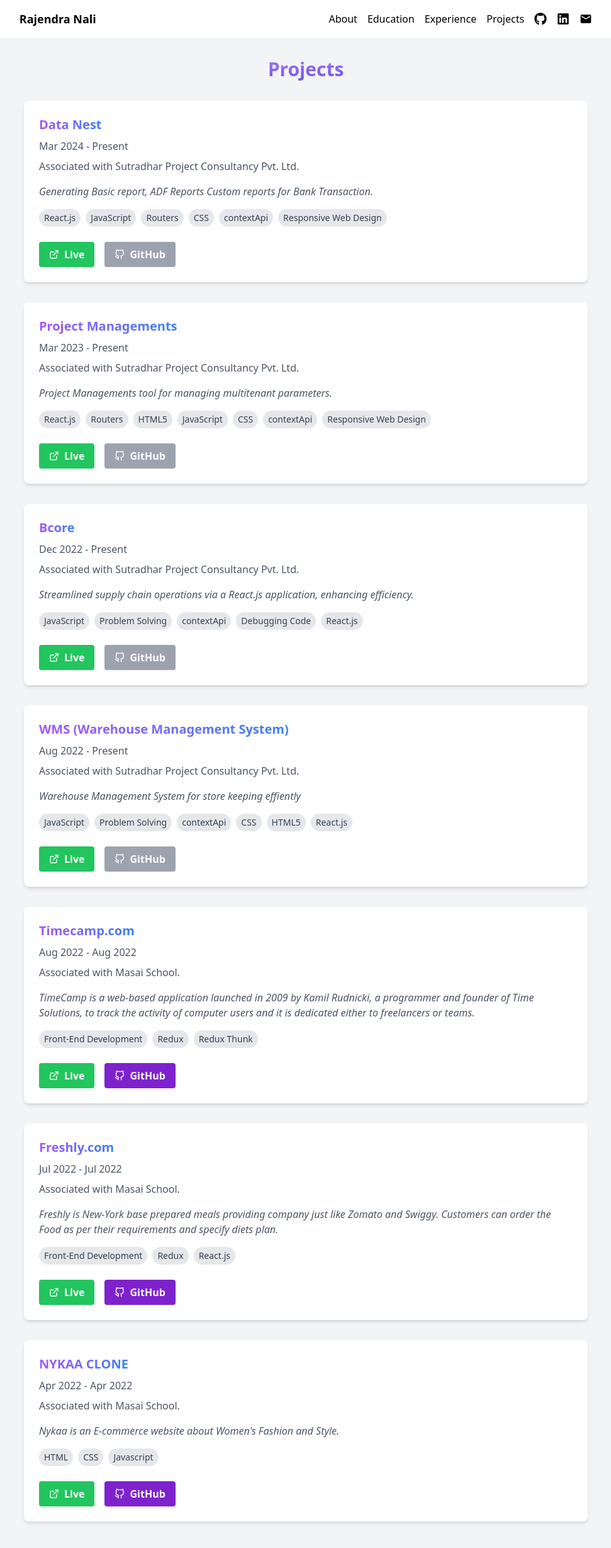
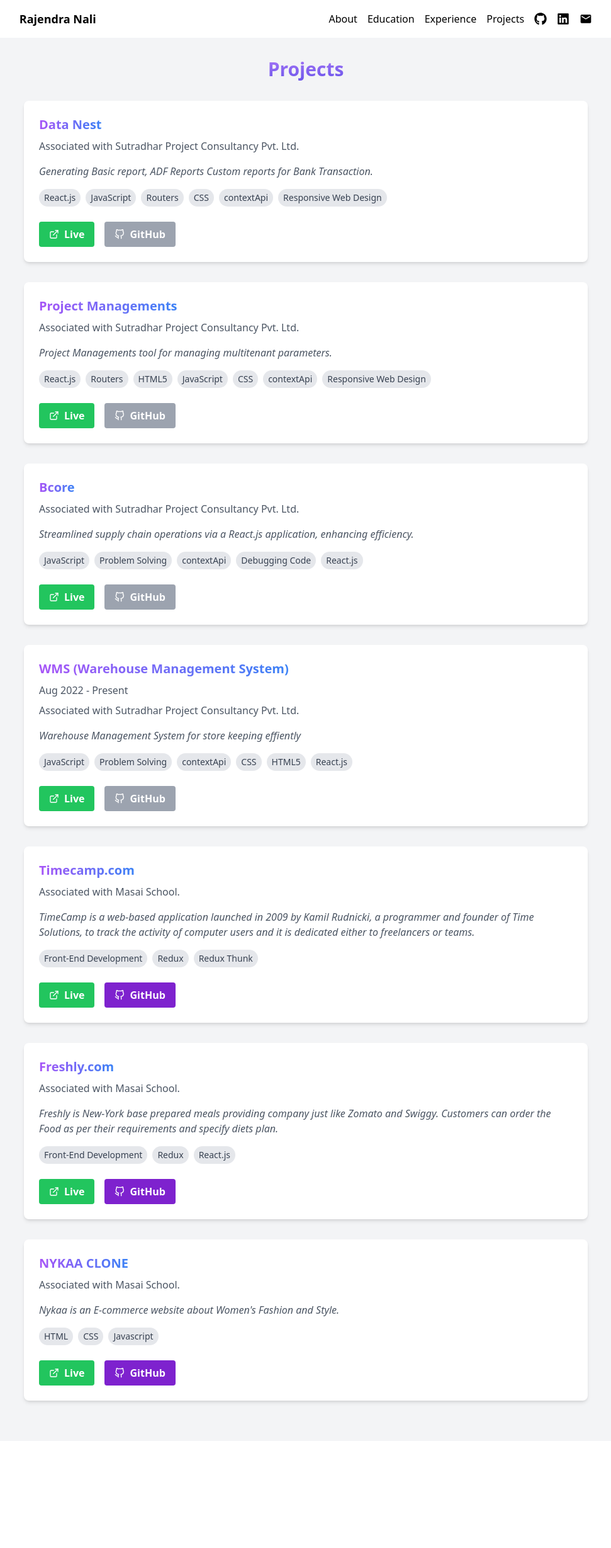
Before and after one commit to rajendranali/portfolioupdate, a React (Create React App) app: page /projects in a window 1280 px wide. Shown: the top 2458 px of the page at 63% size, without its empty margins (154-1125 px from the left). After the commit the page ends 2288 px from the top, so only its background shows below. Built offline with nearby package versions, Linux system fonts and the light colour scheme.

Commit message:
Update Projects.jsx

```diff
--- a/src/components/Projects/Projects.jsx
+++ b/src/components/Projects/Projects.jsx
@@ -5,7 +5,7 @@ const Projects = () => {
   const projects = [
     {
       title: "Data Nest",
-      date: "Mar 2024 - Present",
+      date: "",
       associate:
         "Associated with Sutradhar Project Consultancy Pvt. Ltd.",
       skills: [
@@ -22,7 +22,7 @@ const Projects = () => {
     },
     {
       title: "Project Managements",
-      date: "Mar 2023 - Present",
+      date: "",
       associate:
         "Associated with Sutradhar Project Consultancy Pvt. Ltd.",
       skills: [
@@ -40,7 +40,7 @@ const Projects = () => {
     },
     {
       title: "Bcore",
-      date: "Dec 2022 - Present",
+      date: "",
       associate:
         "Associated with Sutradhar Project Consultancy Pvt. Ltd.",
       skills: [
@@ -80,7 +80,7 @@ const Projects = () => {
     },
     {
       title: "Timecamp.com",
-      date: "Aug 2022 - Aug 2022",
+      date: "",
       associate:
         "Associated with Masai School.",
       skills: ["Front-End Development", "Redux", "Redux Thunk"],
@@ -91,7 +91,7 @@ const Projects = () => {
     },
     {
       title: "Freshly.com",
-      date: "Jul 2022 - Jul 2022",
+      date: "",
       associate:
         "Associated with Masai School.",
       skills: ["Front-End Development", "Redux", "React.js"],
@@ -111,7 +111,7 @@ const Projects = () => {
     // },
     {
       title: "NYKAA CLONE",
-      date: "Apr 2022 - Apr 2022",
+      date: "",
       associate:
         "Associated with Masai School.",
       skills: ["HTML", "CSS", "Javascript"],
```
